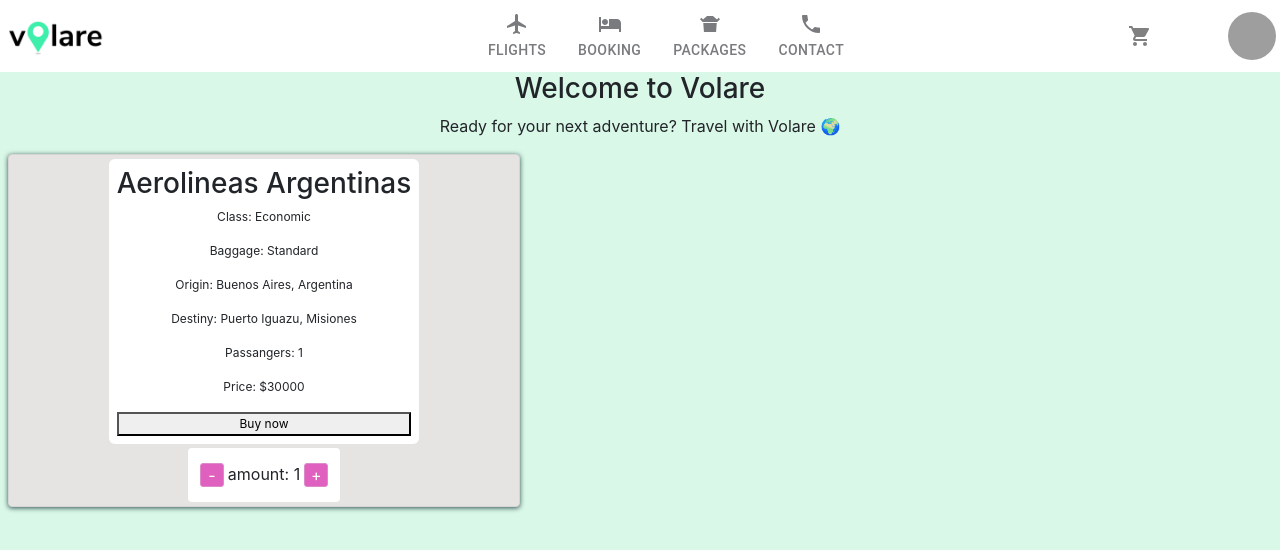
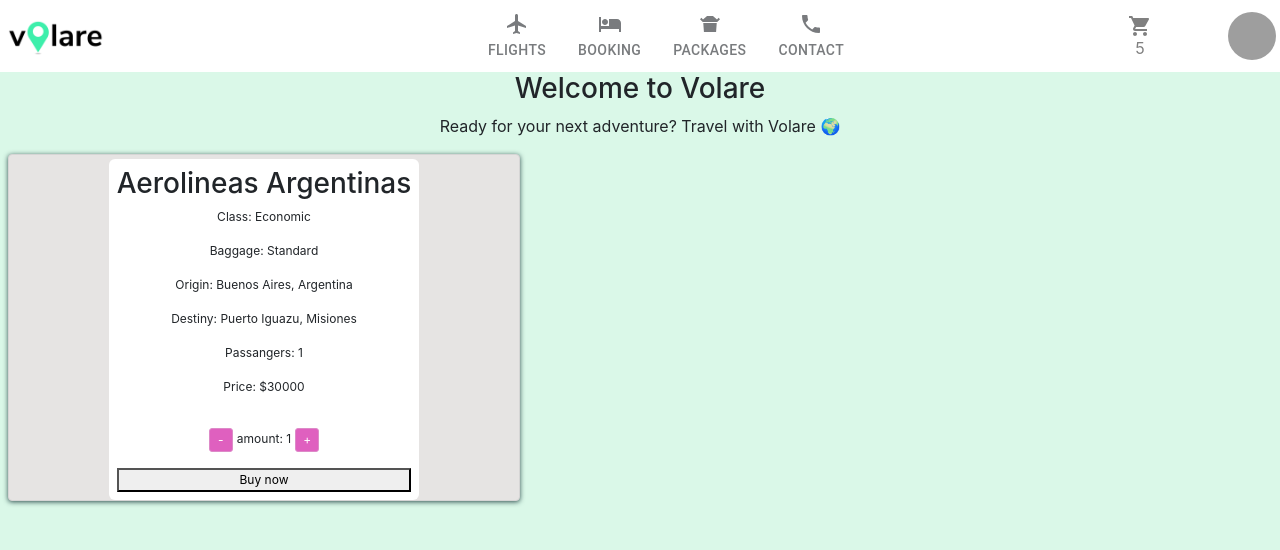
Before and after one commit to lucianoaraus/Volare, a React (Create React App) app: page / in a window 1280 px wide. Shown: the top 550 px of the page. Built offline with nearby package versions, Linux system fonts and the light colour scheme; grey boxes are pictures that could not be loaded.

Commit message:
Hasta el tp4 hecho

```diff
--- a/src/components/card/Card.js
+++ b/src/components/card/Card.js
@@ -1,7 +1,9 @@
 import React from "react";
+import ItemCount from "../item-list-container/ItemCount";
 import './Card.css'
 
-const Card = ({airline, origin, destiny, seatClass, baggage, price, passengers, stock}) => {
+
+const Card = ({airline, origin, destiny, seatClass, baggage, price, passengers, seats}) => {
 
   return(
     <div className="card-item">
@@ -12,6 +14,7 @@
       <p>Destiny: {destiny}</p>
       <p>Passangers: {passengers}</p>
       <p>Price: ${price}</p>
+      <ItemCount seats={seats} initial={1} />
       <button>Buy now</button>
     </div>
   )
--- a/src/components/header/Header.css
+++ b/src/components/header/Header.css
@@ -27,9 +27,10 @@
   right: 128px;
 
   /* Non-Style-Button */
+  margin-top: 16px;
   background: none;
   border: 0;
-  color: gray;
+  color: #808080;
   font: inherit;
   line-height: normal;
   overflow: visible;
--- a/src/components/header/cart/CartWidget.js
+++ b/src/components/header/cart/CartWidget.js
@@ -1,10 +1,12 @@
 import React from "react";
 import ShoppingCartIcon from '@mui/icons-material/ShoppingCart';
 
-const CartWidget = () => {
+const CartWidget = (count) => {
   return (
     <button className="header-cart-button">
+
       <ShoppingCartIcon/>
+      <p>5</p>
     </button>
   );
 }
--- a/src/components/item-list-container/ItemCount.js
+++ b/src/components/item-list-container/ItemCount.js
@@ -1,7 +1,7 @@
 import React, { useState } from "react";
 import "./ItemList.css";
 
-const ItemCount = ({ seats, initial }) => {
+const ItemCount = ({ seats, initial}) => {
   const [count, setCount] = useState(initial);
 
   const onAdd = () => {
--- a/src/components/item-list-container/ItemList.css
+++ b/src/components/item-list-container/ItemList.css
@@ -7,7 +7,7 @@
   margin: 8px;
   border: 1px solid #d6d5d5;
   border-radius: 4px;
-  box-shadow: 0px 1px 5px darkslategray;
+  box-shadow: 0px 1px 5px #2f4f4f;
 
 
   justify-content: center;
--- a/src/components/item-list-container/ItemList.js
+++ b/src/components/item-list-container/ItemList.js
@@ -1,5 +1,4 @@
 import React from "react";
-import ItemCount from "./ItemCount";
 import Card from "../card/Card";
 
 import "./ItemList.css";
@@ -50,7 +49,6 @@
         passengers={items[0].Passengers}
         seats={items[0].Seats}
       />
-      <ItemCount seats={items[0].Seats} initial={1} />
     </div>
   );
 };
```
